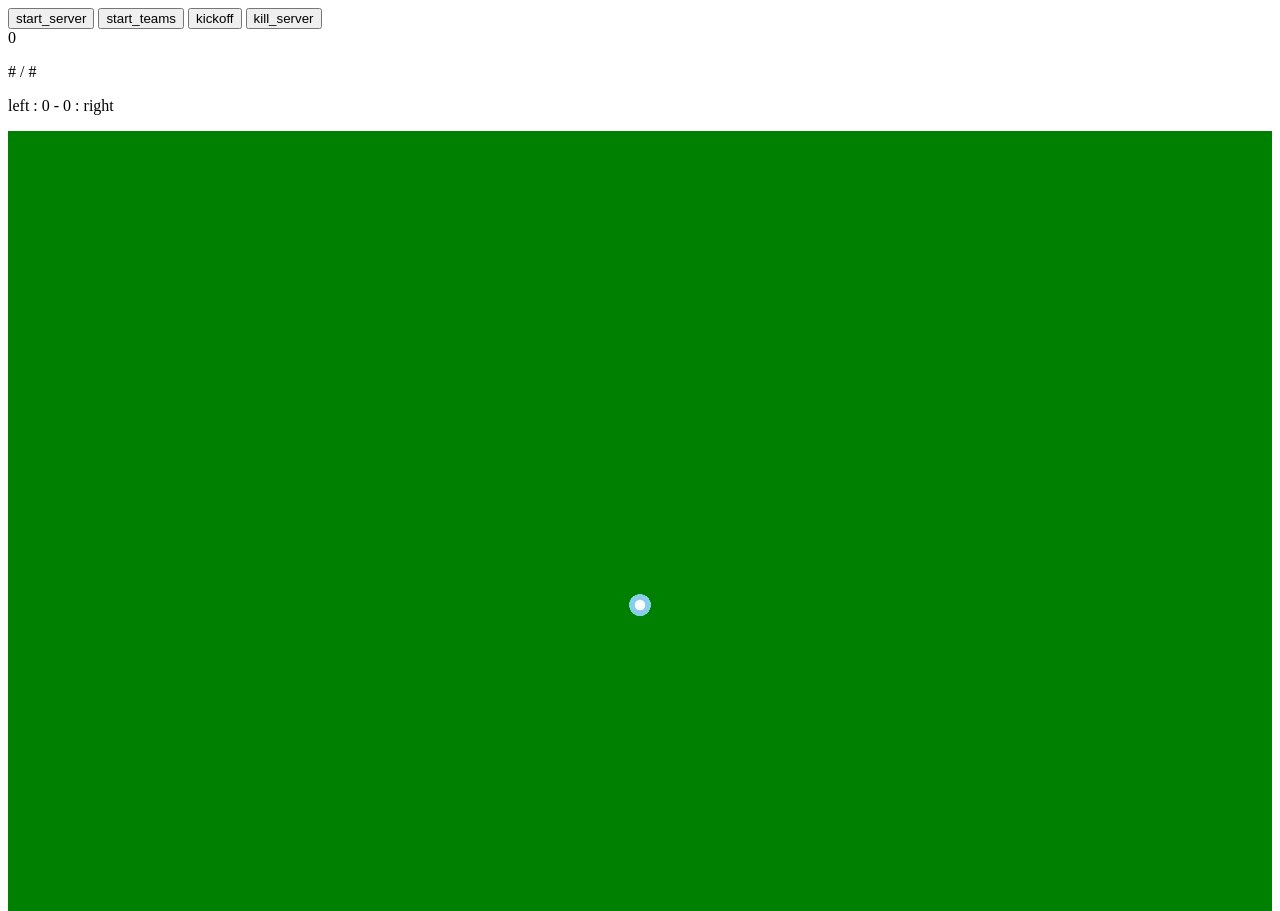
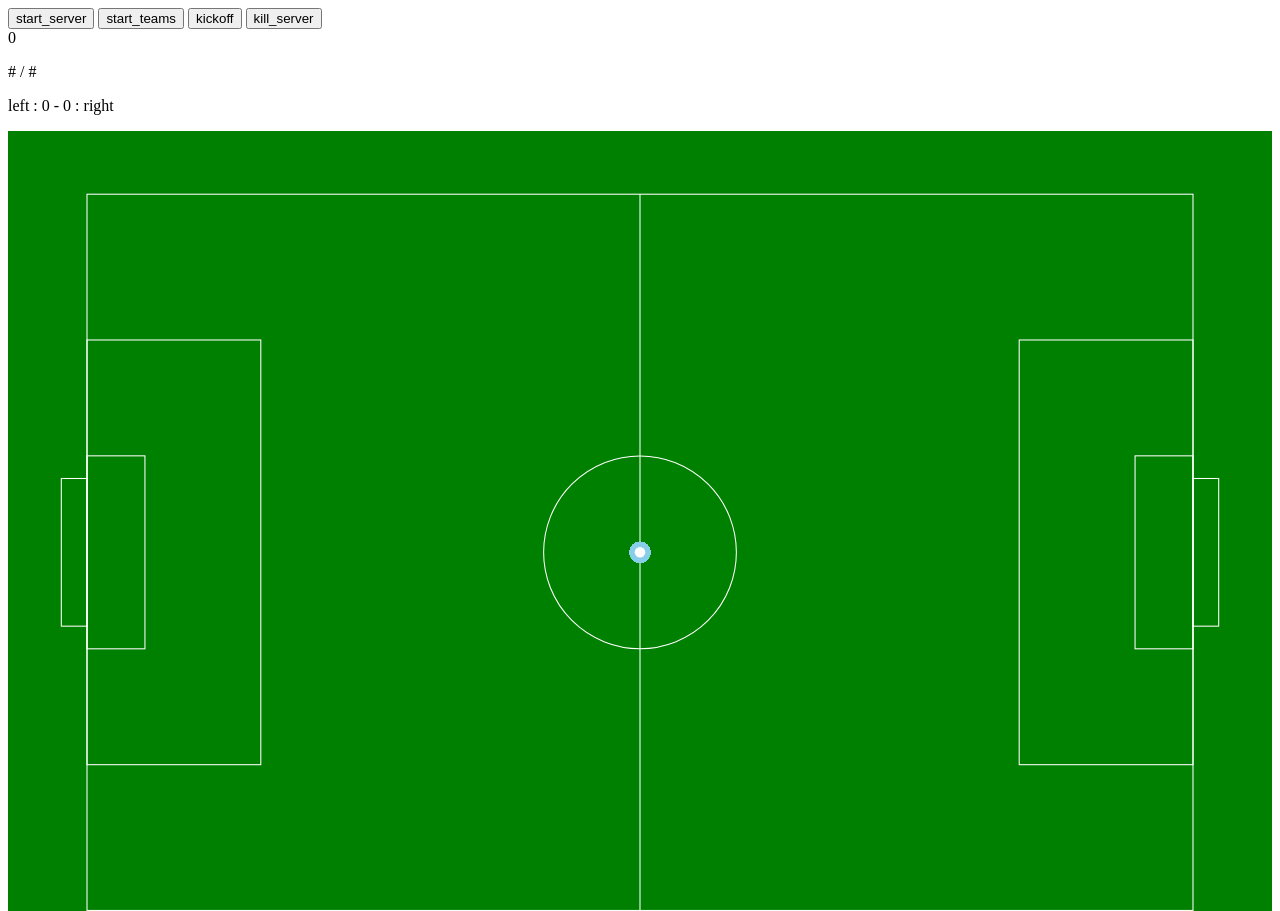
Before and after one commit to rcsimjp/rcsoccersim-monitor.js, a website: page public/index.html in a window 1280 px wide. Shown: the top 911 px of the page. Drawn offline with Linux system fonts and the light colour scheme.

Commit message:
ピッチの白線を描画

```diff
--- a/public/index.html
+++ b/public/index.html
@@ -16,7 +16,18 @@
     <p>
       <span id='team_left'>left</span> : <span id='score_left'>0</span> - <span id='score_right'>0</span> : <span id='team_right'>right</span>
     </p>
-    <svg id="pitch" viewbox="-60 -45 120 90" style="background-color: green;">
+    <svg id="pitch" viewbox="-60 -40 120 80" style="background-color: green;">
+      <g fill-opacity=0 stroke=white stroke-width=0.1 >
+        <rect x=-52.5  y=-34 width=105 height=68 />
+        <rect x=-54.94 y=-7.01  width=2.44 height=14.02 />
+        <rect x=52.5   y=-7.01  width=2.44 height=14.02 />
+        <rect x=-52.5  y=-20.16 width=16.5 height=40.32 />
+        <rect x=36     y=-20.16 width=16.5 height=40.32 />
+        <rect x=-52.5  y=-9.16 width=5.5 height=18.32 />
+        <rect x=47     y=-9.16 width=5.5 height=18.32 />
+        <line x1=0 y1=34 x2=0 y2=-34 />
+        <circle cx=0 cy=0 r=9.15 />
+      </g>
       <g fill=yellow>
         <circle id="l_1" cx=0 cy=0 r=1 />
         <circle id="l_2" cx=0 cy=0 r=1 />
```
